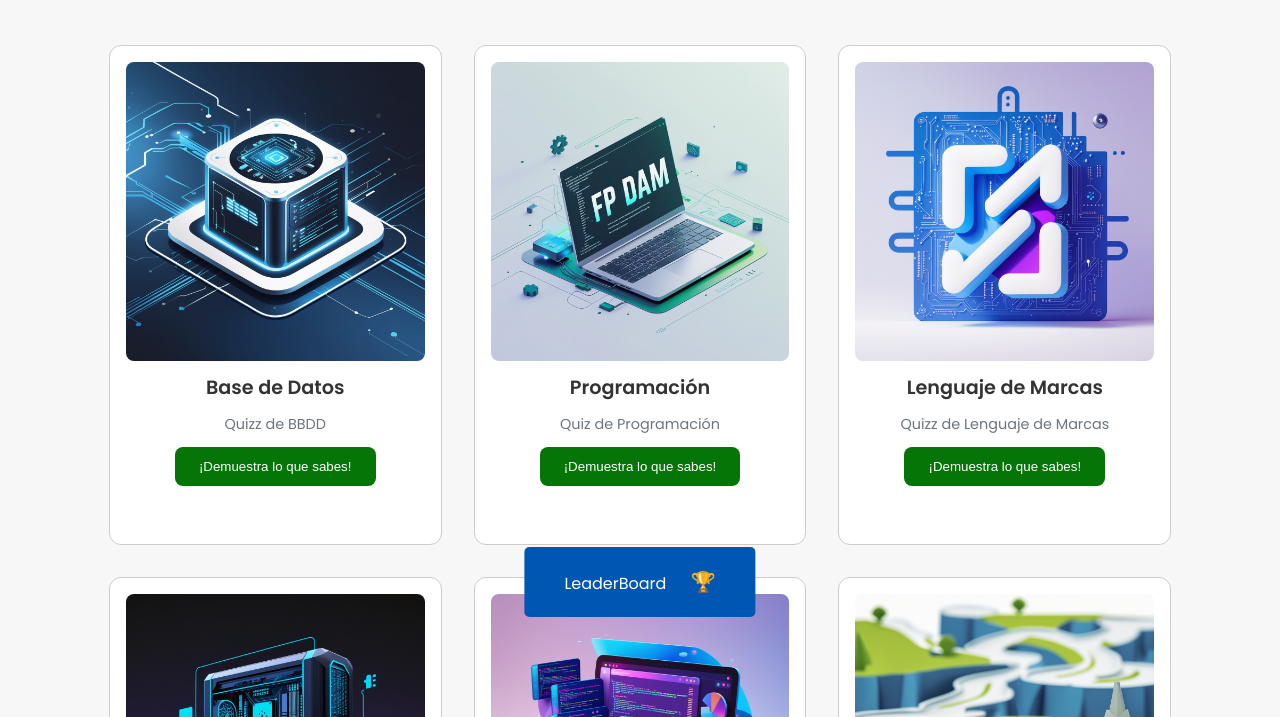
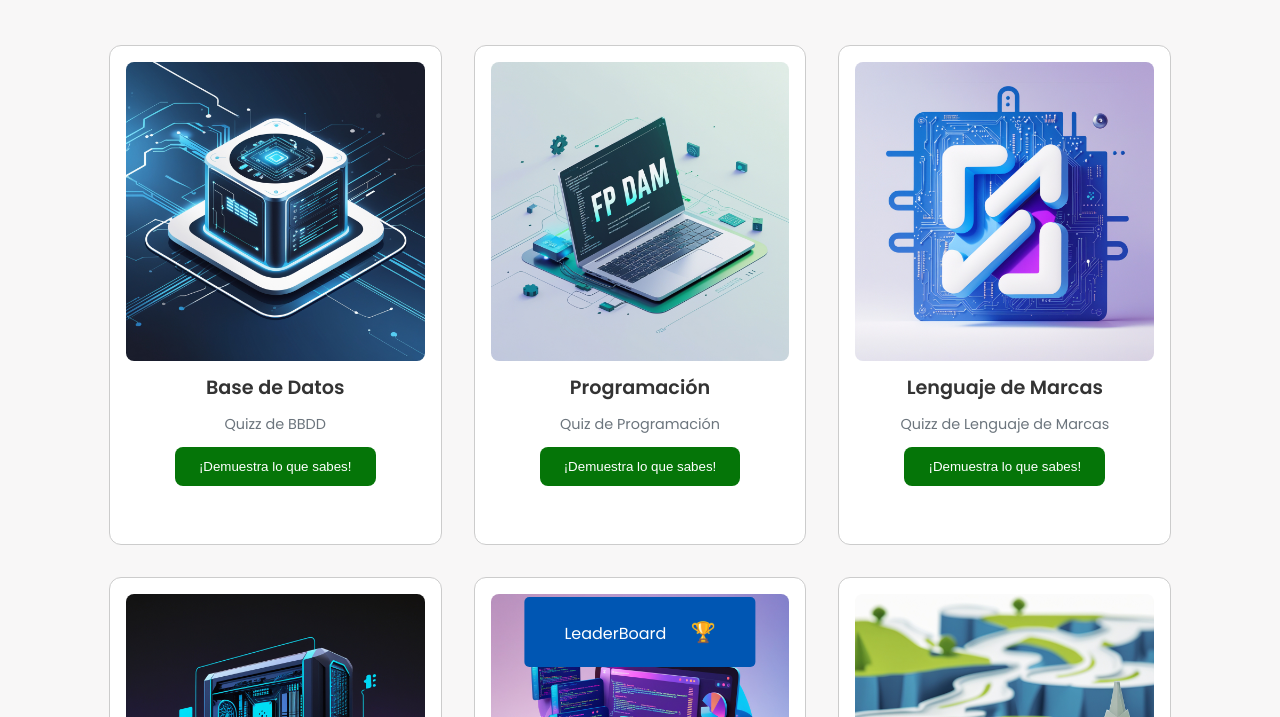
Before and after one commit to DeibyGS/questionnary, a website built with Vite: page Questionnaire_DAM/index.html in a window 1280 px wide. Shown: the part 83-800 px from the top of the page. Built offline with nearby package versions, Linux system fonts and the light colour scheme; some packages are replaced by stand-ins of ours.

Commit message:
fixed position btnLeader

```diff
--- a/Questionnaire_DAM/src/styles/styles.scss
+++ b/Questionnaire_DAM/src/styles/styles.scss
@@ -358,7 +358,7 @@ footer {
 
 .leaderboard-btn, .header-leaderboards__btn {
   position: fixed;
-  bottom: 100px;
+  bottom: 50px;
   left: 50%;
   transform: translateX(-50%);
   z-index: 1000;
```
